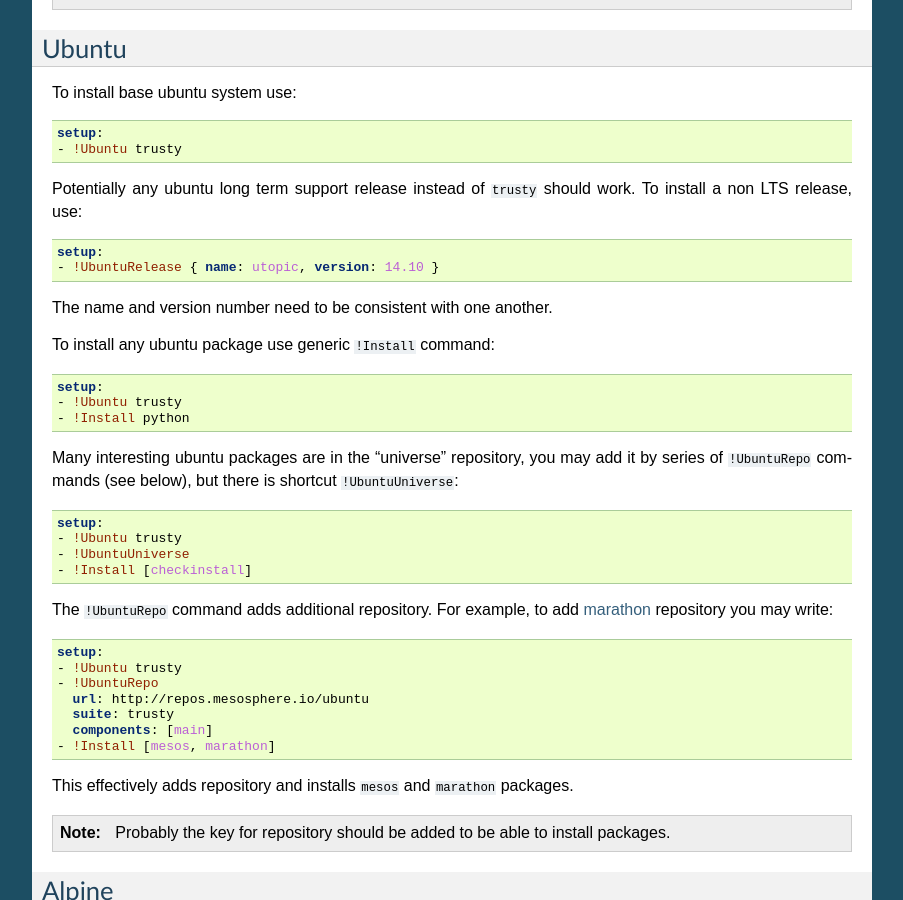
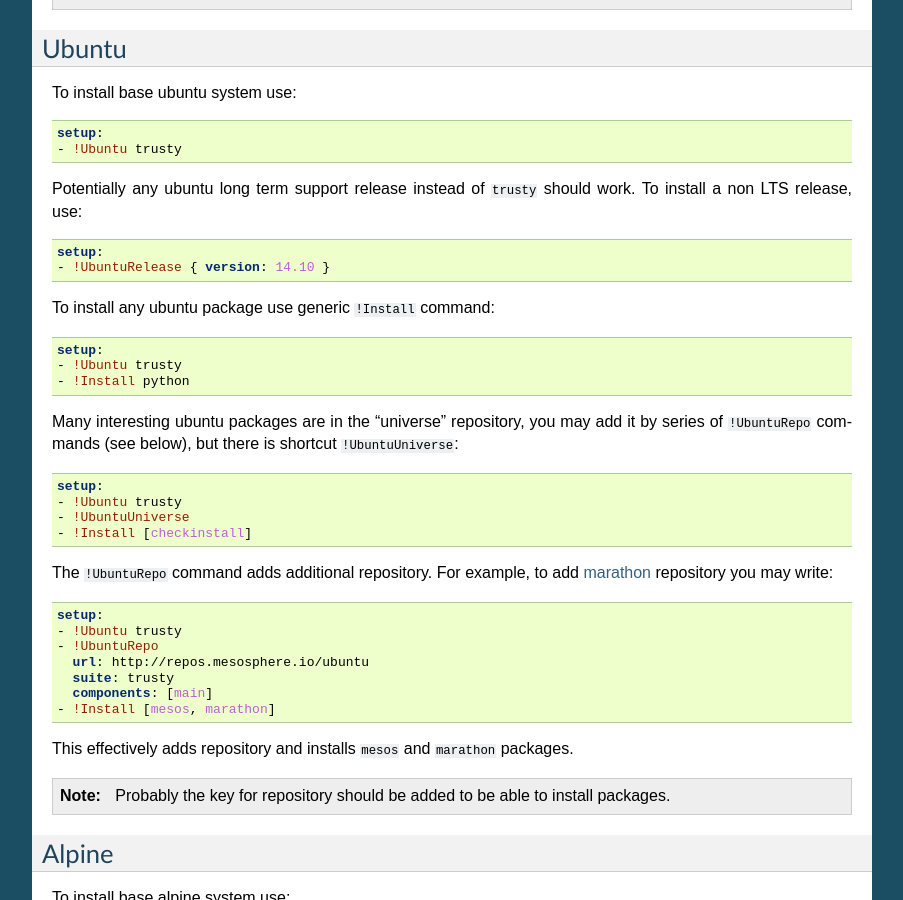
Before and after one commit to tailhook/vagga, a Sphinx documentation site: the page built from docs/build_commands.rst, in a window 1280 px wide and 900 px high, scrolled down 3249 px. Shown: the whole window, without its empty margins (198-1101 px from the left). Built offline with Sphinx 7.4.7, drawn with Linux system fonts in a browser that asks for light colours.

Commit message:
Fix docs for UbuntuRelease

```diff
--- a/docs/build_commands.rst
+++ b/docs/build_commands.rst
@@ -239,9 +239,7 @@
 .. code-block:: yaml
 
     setup:
-    - !UbuntuRelease { name: utopic, version: 14.10 }
-
-The name and version number need to be consistent with one another.
+    - !UbuntuRelease { version: 14.10 }
 
 To install any ubuntu package use generic ``!Install`` command:
 
```
